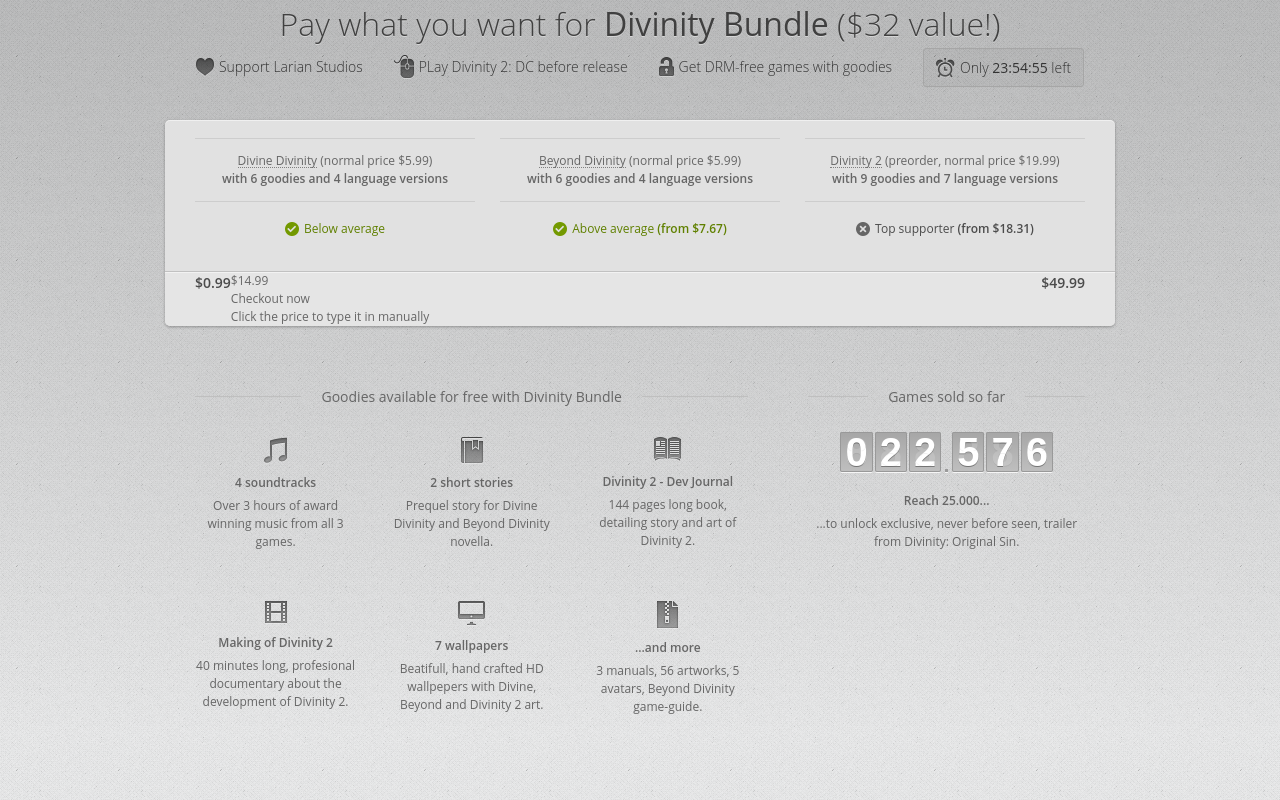
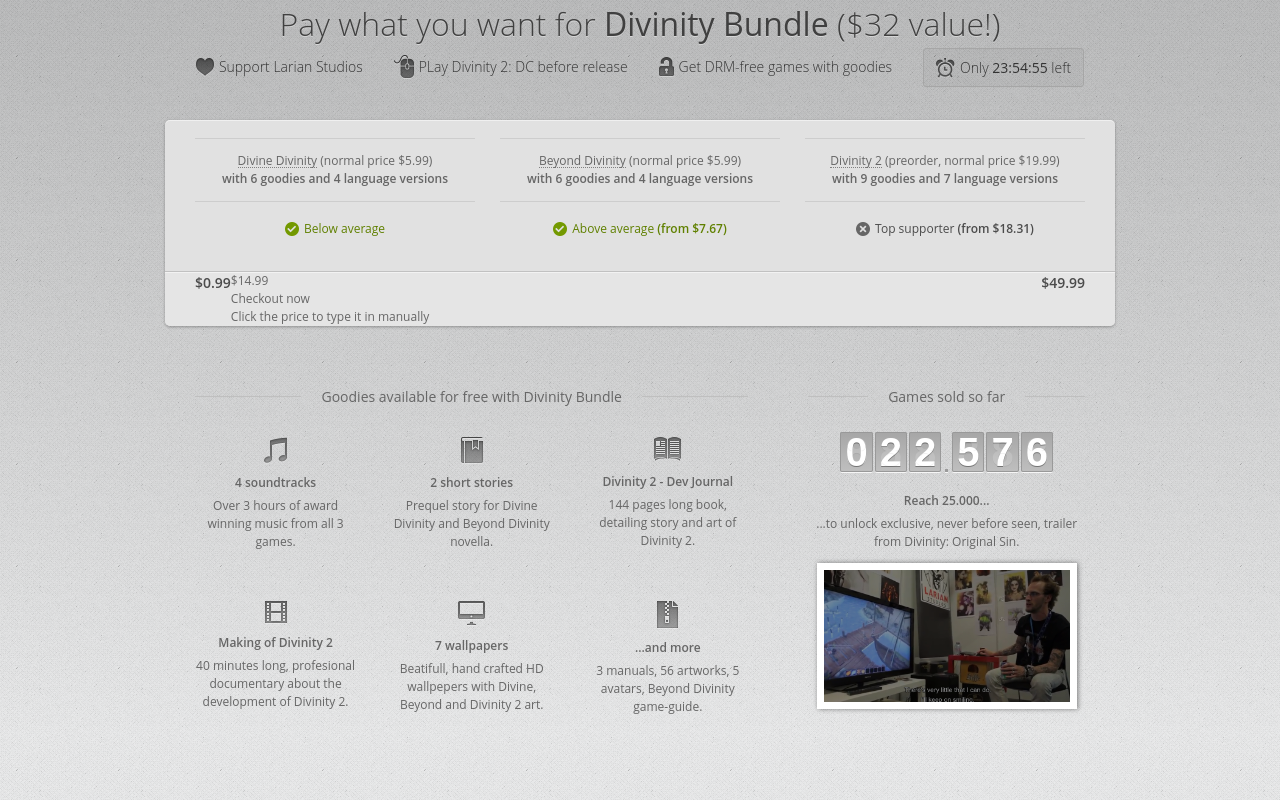
Before and after one commit to abderrahmane-tj/gog-front-end-task, a React (Create React App) app: page / in a window 1280 px wide. Built offline with nearby package versions, Linux system fonts and the light colour scheme.

Commit message:
init switcher content

```diff
--- a/src/scripts/components/Goals.jsx
+++ b/src/scripts/components/Goals.jsx
@@ -1,4 +1,6 @@
 import React  from 'react';
+import thumbnail from '../../imgs/thumbnail.jpg';
+
 export default function Goals() {
   return (
     <div className="goals">
@@ -18,6 +20,11 @@ export default function Goals() {
         <div className="short">Reach 25.000...</div>
         <div className="description">...to unlock exclusive, never before seen, trailer from Divinity: Original Sin.</div>
       </div>
+      <div className="switcher">
+        <div className="step active"><img src={thumbnail} alt=""/></div>
+        <div className="step"><img src={thumbnail} alt=""/></div>
+        <div className="step"><img src={thumbnail} alt=""/></div>
+      </div>
     </div>
   );
 }
--- a/src/styles/_bottom.scss
+++ b/src/styles/_bottom.scss
@@ -52,6 +52,7 @@
 
 .goals {
   flex: 1;
+  overflow: hidden;
   margin-left: 60px;
   text-align: center;
 }
@@ -111,3 +112,31 @@
 .in-progress {
   margin-top: 20px;
 }
+
+.switcher {
+  margin: 12px auto 0;
+  width: 260px;
+  position: relative;
+
+  img {
+    width: 100%;
+    display: block;
+  }
+}
+
+.switcher::before {
+  content: '';
+  position: absolute;
+  top: 0;
+  left: 0;
+  height: 100%;
+  width: 100%;
+  background: rgba(0, 0, 0, 0.40);
+  box-shadow:
+    inset 0 0 0 7px #ffffff,
+    1px 0 5px 0 rgba(0, 0, 0, 0.45);
+}
+
+.step:not(.active) {
+  display: none;
+}
--- a/src/styles/app.css
+++ b/src/styles/app.css
@@ -192,6 +192,7 @@ body {
 
 .goals {
   flex: 1;
+  overflow: hidden;
   margin-left: 60px;
   text-align: center; }
 
@@ -239,3 +240,24 @@ body {
 
 .in-progress {
   margin-top: 20px; }
+
+.switcher {
+  margin: 12px auto 0;
+  width: 260px;
+  position: relative; }
+  .switcher img {
+    width: 100%;
+    display: block; }
+
+.switcher::before {
+  content: '';
+  position: absolute;
+  top: 0;
+  left: 0;
+  height: 100%;
+  width: 100%;
+  background: rgba(0, 0, 0, 0.4);
+  box-shadow: inset 0 0 0 7px #ffffff, 1px 0 5px 0 rgba(0, 0, 0, 0.45); }
+
+.step:not(.active) {
+  display: none; }
```
Also changed, not shown: src/imgs/thumbnail.jpg (added).
